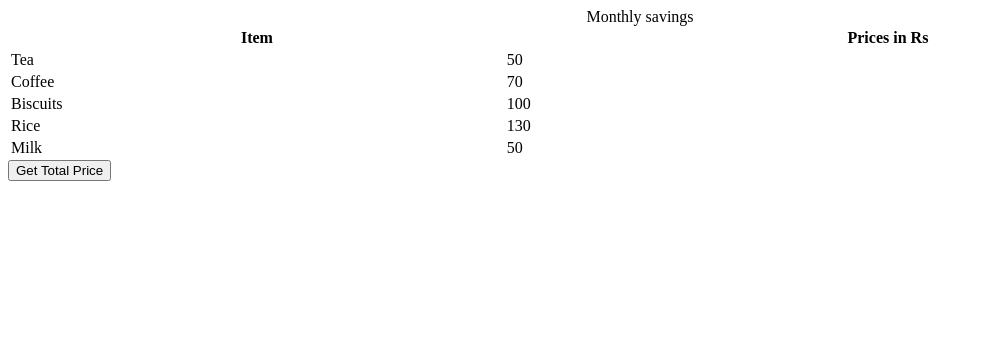
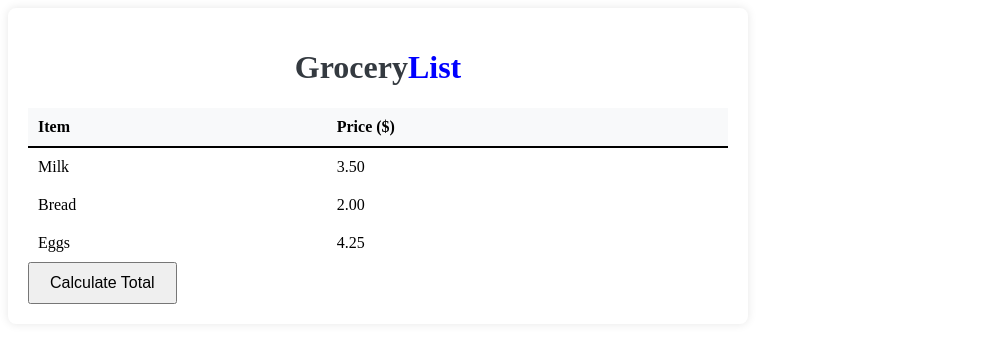
Before and after one commit to acciojob/grofers-checkout-Ayushrawat777, a website: page main.html in a window 1280 px wide. Shown: the whole page, without its empty margins (0-983 px from the left). Drawn offline with Linux system fonts and the light colour scheme.

Commit message:
created a submission

```diff
--- a/main.html
+++ b/main.html
@@ -7,36 +7,32 @@
 </head>
 
 <body>
-    <!-- the entire body must be written by student -->
-    <table style="width: 100%">
-    <caption>
-      Monthly savings
-    </caption>
+    <div class="container mt-5">
+        <h1>Grocery<span>List</span></h1>
+        <table class="table table-striped mt-4">
+            <thead>
                 <tr>
                     <th>Item</th>
-      <th>Prices in Rs</th>
+                    <th>Price ($)</th>
                 </tr>
-    <tr>
-      <td class="item">Tea</td>
-      <td class="price">50</td>
+            </thead>
+            <tbody id="grocery-list">
+                <tr class="item">
+                    <td>Milk</td>
+                    <td class="prices">3.50</td>
                 </tr>
-    <tr>
-      <td class="item">Coffee</td>
-      <td class="price">70</td>
+                <tr class="item">
+                    <td>Bread</td>
+                    <td class="prices">2.00</td>
                 </tr>
-    <tr>
-      <td class="item">Biscuits</td>
-      <td class="price">100</td>
+                <tr class="item">
+                    <td>Eggs</td>
+                    <td class="prices">4.25</td>
                 </tr>
-    <tr>
-      <td class="item">Rice</td>
-      <td class="price">130</td>
-    </tr>
-    <tr>
-      <td class="item">Milk</td>
-      <td class="price">50</td>
-    </tr>
+            </tbody>
         </table>
+        <button id="calculate" class="btn btn-primary">Calculate Total</button>
+    </div>
     <script type="text/javascript" src="./script.js">
 </script>
 
--- a/script.js
+++ b/script.js
@@ -1,10 +1,12 @@
-const getSumBtn = document.createElement("button");
-getSumBtn.append("Get Total Price");
-document.body.appendChild(getSumBtn);
+   document.getElementById('calculate').addEventListener('click', function() {
+            const prices = document.querySelectorAll('.prices');
+            let total = 0;
 
-const getSum = () => {
-//Add your code here
+            prices.forEach(price => {
+                total += parseFloat(price.textContent);
+            });
 
-};
-
-getSumBtn.addEventListener("click", getSum);
+            let totalRow = document.createElement('tr');
+            totalRow.innerHTML = `<td><strong>Total Price</strong></td><td><strong>$${total.toFixed(2)}</strong></td>`;
+            document.getElementById('grocery-list').appendChild(totalRow);
+        });
--- a/styles.css
+++ b/styles.css
@@ -1,2 +1,39 @@
-
+  body {
+            background-color: #ffffff;
+        }
+        .container {
+            max-width: 700px;
+            background: white;
+            padding: 20px;
+            border-radius: 8px;
+            box-shadow: 0 0 10px rgba(0, 0, 0, 0.1);
+        }
+        h1 {
+            color: #343a40;
+            text-align: center;
+        }
+        h1 span {
+            color: blue;
+        }
+        .btn-primary {
+            width: auto;
+            padding: 10px 20px;
+            font-size: 16px;
+        }
+        table {
+            width: 100%;
+            margin-top: 20px;
+            border-collapse: collapse;
+        }
+        thead {
+            background: #f8f9fa;
+            font-weight: bold;
+        }
+        th, td {
+            padding: 10px;
+            text-align: left;
+        }
+        th {
+            border-bottom: 2px solid black;
+        }
 /* Your CSS Code here. */
```
Lines whose indentation alone changed are shown as unchanged.
